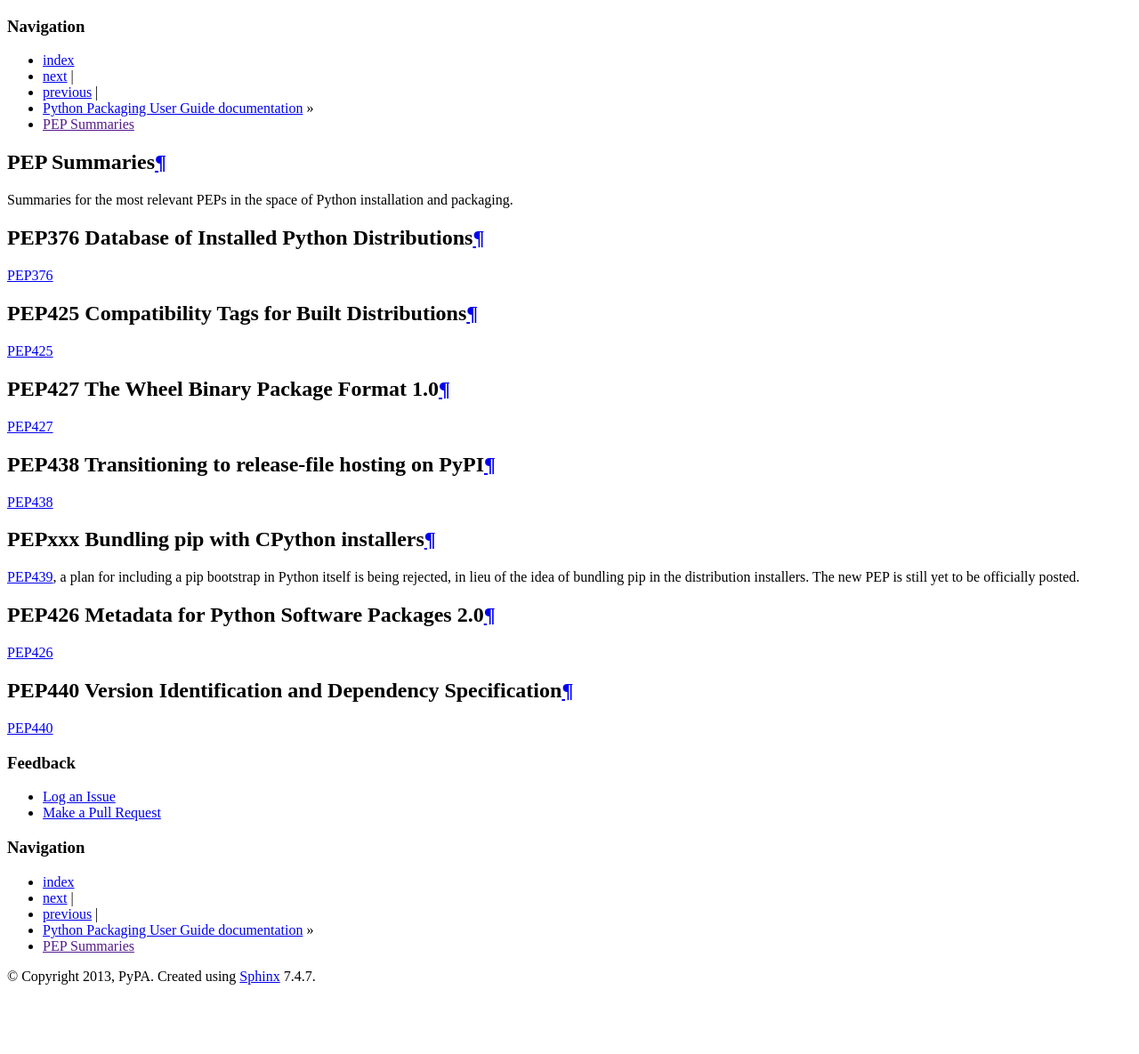
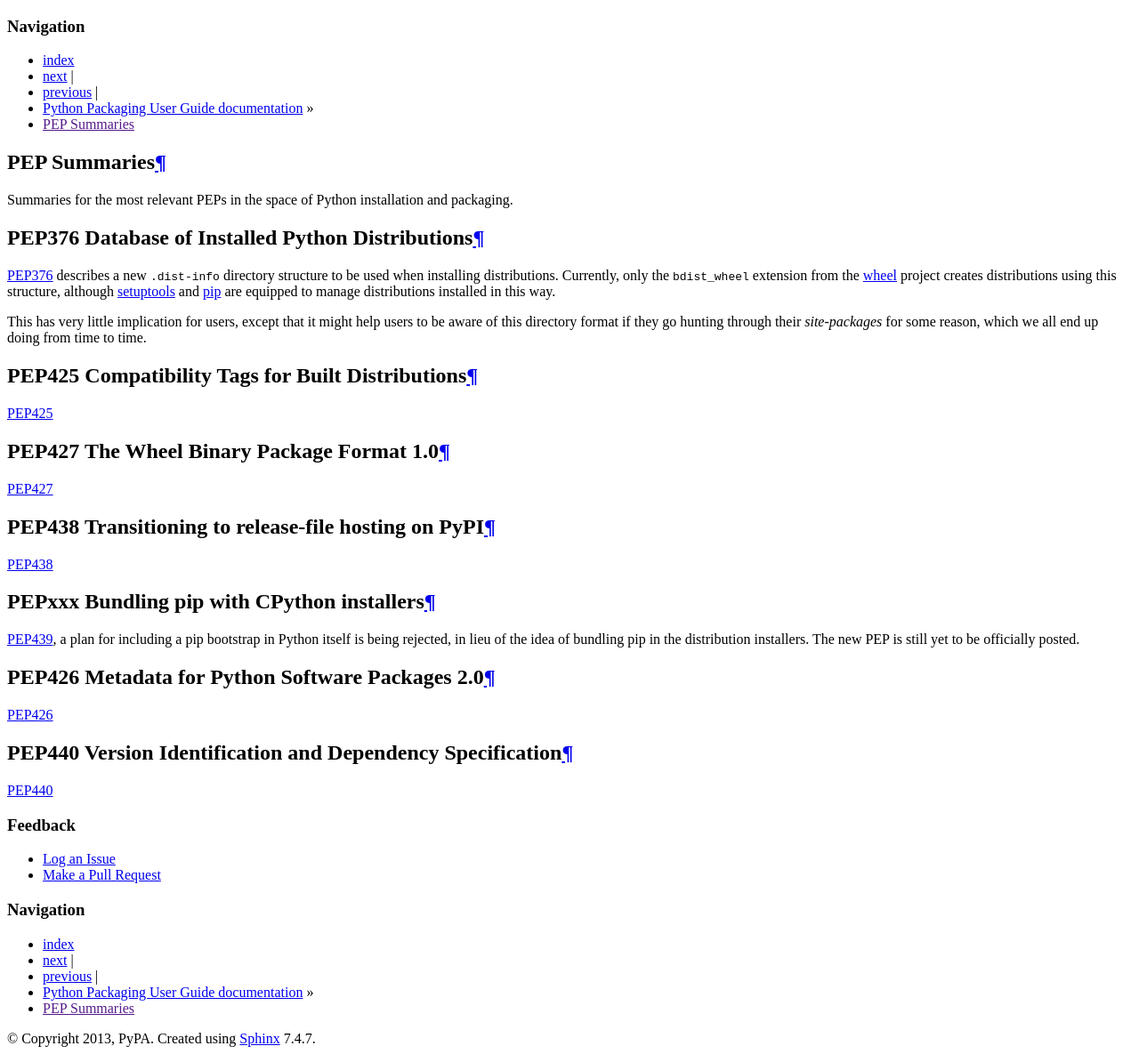
Before and after one commit to pypa/packaging.python.org, a Sphinx documentation site: the page built from source/peps.txt, in a window 1280 px wide. Shown: the whole page at 89% size. Built offline with Sphinx 7.4.7, drawn with Linux system fonts in a browser that asks for light colours; before the commit the page ends 1115 px from its top, so only the background shows below that.

Commit message:
PEP376 summary

```diff
--- a/source/peps.txt
+++ b/source/peps.txt
@@ -10,7 +10,16 @@ Summaries for the most relevant PEPs in the space of Python installation and pac
 PEP376 Database of Installed Python Distributions
 *************************************************
 
-`PEP376`_
+`PEP376`_ describes a new ``.dist-info`` directory structure to be used when
+installing distributions.  Currently, only the ``bdist_wheel`` extension from the
+:ref:`wheel` project creates distributions using this structure, although
+:ref:`setuptools` and :ref:`pip` are equipped to manage distributions installed
+in this way.
+
+This has very little implication for users, except that it might help users to
+be aware of this directory format if they go hunting through their
+`site-packages` for some reason, which we all end up doing from time to time.
+
 
 PEP425 Compatibility Tags for Built Distributions
 *************************************************
```
